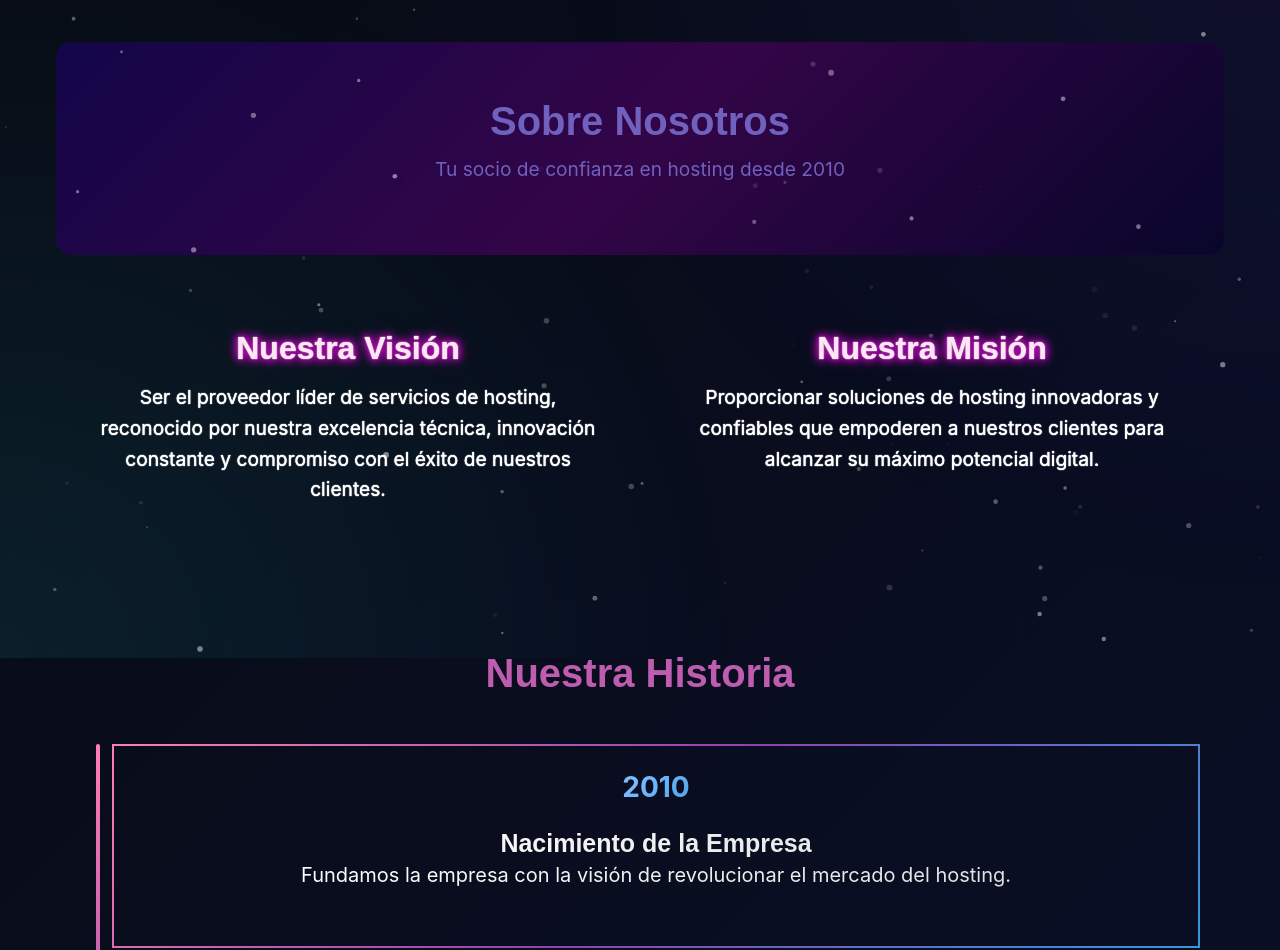
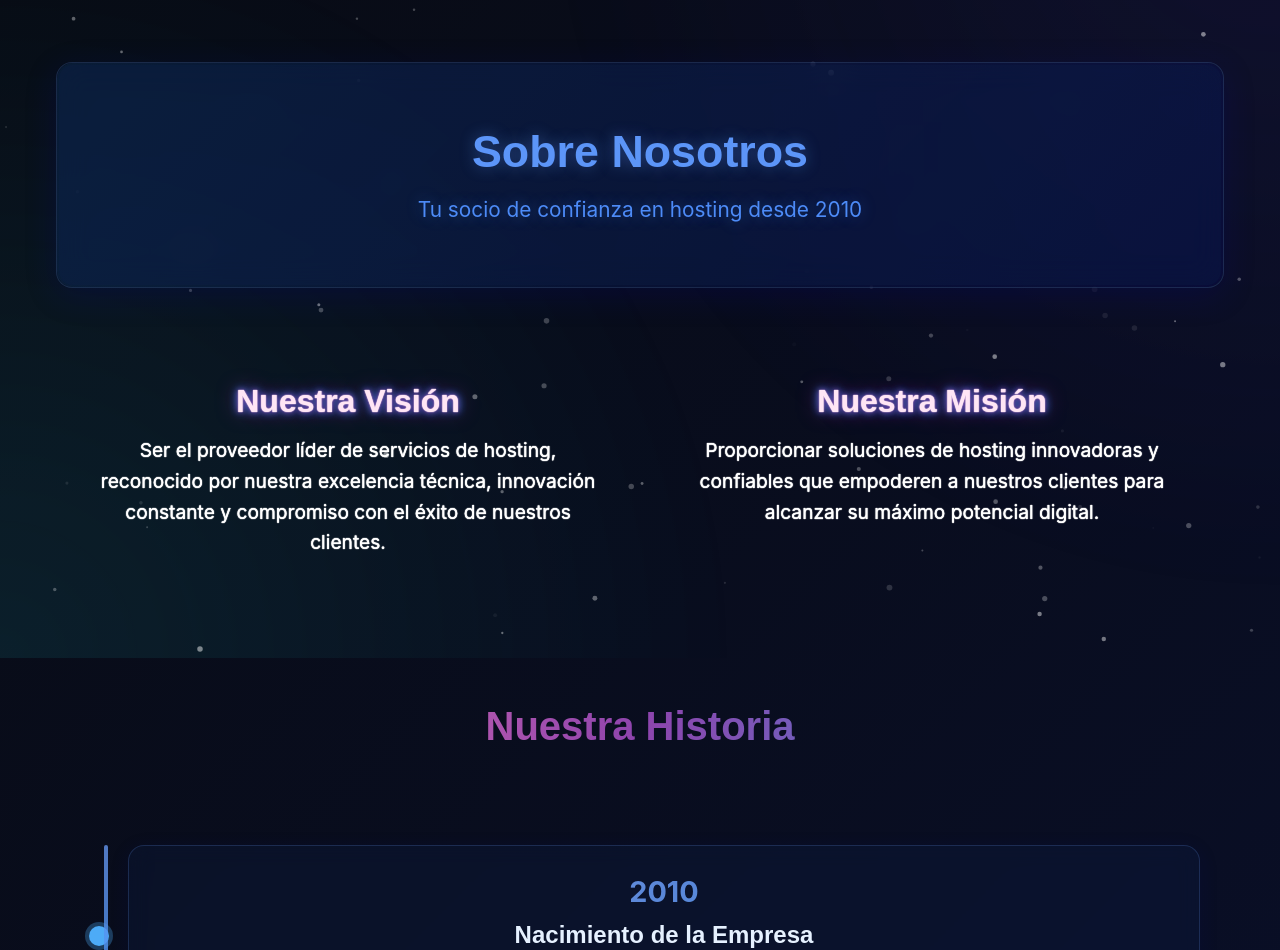
Before and after one commit to EstevanV-Q/fide, a React (Create React App) app: page /sobre-nosotros in a window 1280 px wide. Shown: the part 142-1092 px from the top of the page. Built offline with nearby package versions, Linux system fonts and the light colour scheme.

Commit message:
Cambios del diseño y glass grid

```diff
--- a/src/pages/AboutUs.css
+++ b/src/pages/AboutUs.css
@@ -2,78 +2,98 @@
   padding-top: 120px; /* Increased padding to move the title further down */
 }
 
-.about-hero {
-  background: linear-gradient(135deg, #130649, #330547, #08062b);
-  border: none;
-  border-radius: 15px;
-  padding: 5px; /* Espaciado para el borde */
+.about-hero-content h1,
+.about-hero-content p {
+  animation: smoothBlueGradient 8s ease-in-out infinite;
 }
 
-.about-hero > .about-hero-content {
-  background: transparent;
-  border-radius: 15px;
-  padding: 50px 20px; /* Ajustar el padding interno */
-  text-align: center;
-  color: black;
+@keyframes smoothBlueGradient {
+  0%, 100% {
+    color: #e6f1ff; /* Azul muy claro (inicio y fin suave) */
+    text-shadow: 0 0 10px rgba(230, 241, 255, 0.3);
+  }
+  25% {
+    color: #a7c7ff; /* Azul cielo */
+    text-shadow: 0 0 15px rgba(167, 199, 255, 0.4);
+  }
+  50% {
+    color: #6495ed; /* Azul royal */
+    text-shadow: 0 0 20px rgba(100, 149, 237, 0.5);
+  }
+  75% {
+    color: #4d8bf7; /* Azul brillante */
+    text-shadow: 0 0 15px rgba(77, 139, 247, 0.4);
+  }
 }
 
-.about-hero-content h1,
-.about-hero-content p {
-  animation: textColorAnimation 4s ease infinite;
-  animation-delay: 0s; /* Sincronizar ambas animaciones */
+/* Versión optimizada para el efecto glass existente */
+.about-hero-content {
+  /* Mantenemos todos los estilos glass anteriores */
+  padding: 60px 20px;
+  text-align: center;
+  background: rgba(16, 32, 72, 0.3);
+  border-radius: 14px;
 }
 
 .about-hero-content h1 {
-  font-size: 2.5rem;
-  margin-bottom: 10px;
+  font-size: 2.8rem;
+  margin-bottom: 15px;
 }
 
 .about-hero-content p {
-  font-size: 1.2rem;
+  font-size: 1.3rem;
+  max-width: 600px;
+  margin: 0 auto;
+  animation-delay: 0.5s; /* Desfase para el párrafo */
 }
 
-@keyframes gradientAnimation {
-  0% {
-    background-position: 10% 50%;
+/* Mantenemos el efecto glass del contenedor */
+.about-hero {
+  background: rgba(8, 22, 56, 0.25);
+  backdrop-filter: blur(16px);
+  -webkit-backdrop-filter: blur(16px);
+  border-radius: 16px;
+  border: 1px solid rgba(100, 149, 237, 0.2);
+  box-shadow: 0 8px 32px rgba(0, 0, 139, 0.2);
+  position: relative;
+  overflow: hidden;
+  margin: 20px auto;
+  max-width: 1200px;
+  padding: 2px;
+}
+
+.about-hero::before {
+  content: '';
+  position: absolute;
+  top: 0;
+  left: 0;
+  right: 0;
+  bottom: 0;
+  background: linear-gradient(
+    135deg,
+    rgba(30, 144, 255, 0.1) 0%,
+    rgba(0, 0, 139, 0.15) 100%
+  );
+  z-index: -1;
+  border-radius: inherit;
+}
+
+.about-hero-content {
+  background: rgba(16, 32, 72, 0.3);
+  border-radius: 14px;
+  padding: 60px 20px;
+  text-align: center;
+}
+
+/* Animaciones mejoradas */
+@keyframes textColorAnimation {
+  0%, 100% {
+    opacity: 0.9;
+    text-shadow: 0 0 10px rgba(100, 149, 237, 0.5);
   }
   50% {
-    background-position: 100% 50%;
-  }
-  100% {
-    background-position: 10% 50%;
-  }
-}
-
-@keyframes textColorAnimation {
-  0% {
-    color: #ffffff;
-    transition: color 0.5s ease-in-out;
-  }
-  25% {
-    color: #ffcae8;
-  }
-  50% {
-    color: #e9b4ff;
-    transition: color 0.5s ease-in-out;
-  }
-  75% {
-    color: #a591db;
-  }
-  100% {
-    color: #90d0fa;
-    transition: color 0.5s ease-in-out;
-  }
-}
-
-@keyframes colorChangeAnimation {
-  0% {
-    color: #ff7eb3;
-  }
-  50% {
-    color: #8e44ad;
-  }
-  100% {
-    color: #3498db;
+    opacity: 1;
+    text-shadow: 0 0 20px rgba(65, 105, 225, 0.7);
   }
 }
 
@@ -111,7 +131,7 @@
   background-clip: text;
   -webkit-text-fill-color: transparent;
   animation: textColorAnimation 5s ease infinite;
-  text-shadow: 0 0 1px #ffe5f5, 0 0 1px #ffffff, 0 0 20px #5a075a, 0 0 1px #771b77, 0 0 5px #9c279c, 0 0 10px #ff00ff, 0 0 10px #ff00ff;
+  text-shadow: 0 0 1px #ffe5f5, 0 0 1px #ffffff, 0 0 20px #6f1e83, 0 0 1px #7e3d92, 0 0 5px #8239a3, 0 0 10px #00c3ff, 0 0 10px #401568;
 }
 .mission-vision p {
   font-size: 1.2rem;
@@ -143,7 +163,11 @@
 .history h2 {
   font-size: 2.5rem;
   margin-bottom: 15px;
-  color: #ff7eb3;
+  color: #ffffff;
+  background: linear-gradient(100deg, #ff7eb3, #8e44ad, #3498db);
+  -webkit-background-clip: text;
+  background-clip: text;
+  -webkit-text-fill-color: transparent;
   animation: colorChangeAnimation 5s linear infinite;
 }
 
@@ -162,85 +186,107 @@
 .timeline {
   display: flex;
   flex-direction: column;
-  gap: 1.5rem; /* Espaciado entre los elementos de la línea de tiempo */
+  gap: 2rem;
   position: relative;
-  padding-left: 2rem;
+  padding-left: 3rem;
+  margin: 3rem 0;
 }
 
 .timeline::before {
   content: '';
   position: absolute;
   top: 0;
-  left: 1rem;
+  left: 1.5rem;
   width: 4px;
   height: 100%;
-  background: linear-gradient(135deg, #ff7eb3, #8e44ad, #3498db);
+  background: linear-gradient(to bottom,
+    rgba(100, 149, 237, 0.8),
+    rgba(30, 144, 255, 0.8),
+    rgba(0, 191, 255, 0.8));
   border-radius: 10px;
-  z-index: -1;
-  animation: gradientAnimation 10s ease infinite;
+  z-index: 1;
+  animation: gradientFlow 8s ease infinite;
+}
 
+@keyframes gradientFlow {
+  0%, 100% {
+    background: linear-gradient(to bottom,
+      rgba(100, 149, 237, 0.8),
+      rgba(30, 144, 255, 0.8),
+      rgba(0, 191, 255, 0.8));
+  }
+  50% {
+    background: linear-gradient(to bottom,
+      rgba(0, 191, 255, 0.8),
+      rgba(100, 149, 237, 0.8),
+      rgba(30, 144, 255, 0.8));
+  }
 }
 
 .timeline-item {
   position: relative;
-  padding-left: 2rem;
-  border: 2px solid transparent;
-  border-image: linear-gradient(135deg, #ff7eb3, #8e44ad, #3498db) 1;
-  border-radius: 20px;
+  padding: 1.5rem;
+  border-radius: 16px;
+  background: rgba(16, 32, 72, 0.3);
+  backdrop-filter: blur(10px);
+  -webkit-backdrop-filter: blur(10px);
+  border: 1px solid rgba(100, 149, 237, 0.2);
+  box-shadow: 0 4px 20px rgba(0, 0, 139, 0.1);
+  transition: all 0.4s ease;
 }
 
-.timeline-item {
-  display: flex;
-  flex-direction: column;
-  align-items: center;
-  padding: 20px;
+.timeline-item::before {
+  content: '';
+  position: absolute;
+  left: -2.5rem;
+  top: 50%;
+  transform: translateY(-50%);
+  width: 20px;
+  height: 20px;
+  border-radius: 50%;
+  background: #4dabf7;
+  box-shadow: 0 0 0 4px rgba(77, 171, 247, 0.3);
+  z-index: 2;
 }
 
-.timeline-item > .content {
-  background: transparent;
-  border-radius: 20px;
-  padding: 20px; /* Ajustar el padding interno */
+.timeline-item:hover {
+  transform: translateY(-5px);
+  background: rgba(24, 48, 96, 0.4);
+  box-shadow: 0 8px 25px rgba(0, 0, 139, 0.2);
 }
 
-.timeline-item .year {
-  font-size: 28px;
+.year {
+  font-size: 1.8rem;
   font-weight: bold;
-  background: linear-gradient(135deg, #a2d9ff, #74b9ff, #3498db);
-  background-size: 200% 200%;
+  margin-bottom: 0.5rem;
+  background: linear-gradient(135deg, #a7c7ff, #6495ed, #4dabf7);
   -webkit-background-clip: text;
   background-clip: text;
   -webkit-text-fill-color: transparent;
-  animation: cascadeAnimation 4s ease infinite;
+  animation: subtlePulse 6s ease-in-out infinite;
 }
 
-@keyframes cascadeAnimation {
-  0% {
-    background-position: 0% 0%;
+@keyframes subtlePulse {
+  0%, 100% {
+    opacity: 0.9;
+    background-position: 0% 50%;
   }
   50% {
-    background-position: 50% 50%;
-  }
-  100% {
-    background-position: 100% 100%;
+    opacity: 1;
+    background-position: 100% 50%;
   }
 }
 
-.timeline-item .content h3 {
-  font-size: 25px;
-  margin-bottom: 2px;
-  background: linear-gradient(135deg, #ffffff, #e0e0e0);
-  -webkit-background-clip: text;
-  background-clip: text;
-  -webkit-text-fill-color: transparent;
+.content h3 {
+  font-size: 1.5rem;
+  margin-bottom: 0.5rem;
+  color: #e6f1ff;
 }
 
-.timeline-item .content p {
-  font-size: 20px;
-  background: linear-gradient(135deg, #ffffff, #e0e0e0);
-  -webkit-background-clip: text;
-  background-clip: text;
-  -webkit-text-fill-color: transparent;
-  line-height: 1.5;
+.content p {
+  font-size: 1.1rem;
+  color: rgba(230, 241, 255, 0.8);
+  line-height: 1.6;
 }
 
 .team {
```
Also changed, not shown: src/pages/Home.css (+159 -74 lines), src/pages/Plans.css (+103 -33 lines).
